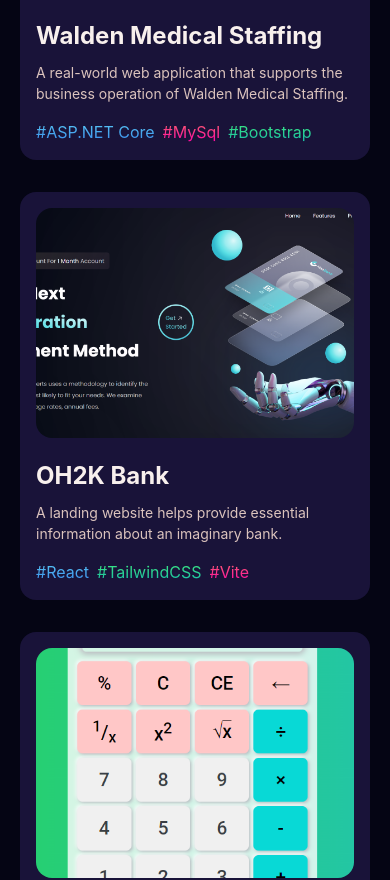
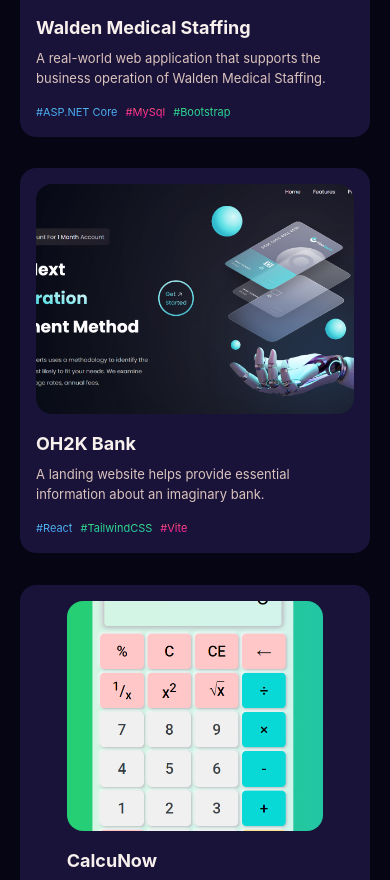
Before and after one commit to dtran813/portfolio, a React (Vite) app: page / in a window 390 px wide. Shown: the part 3813-4693 px from the top of the page. Built offline with nearby package versions, Linux system fonts and the light colour scheme.

Commit message:
Add responsive for Project card

```diff
--- a/src/components/Project/Project.module.css
+++ b/src/components/Project/Project.module.css
@@ -1,6 +1,6 @@
 .tilt {
   background-color: var(--bg-secondary);
-  flex-basis: 400px;
+  width: 400px;
   padding: 1rem;
   border-radius: 1rem;
 }
@@ -41,3 +41,69 @@
   display: flex;
   gap: 0.5rem;
 }
+
+@media (max-width: 768px) {
+  .tilt {
+    width: 100%;
+  }
+
+  .wrapper {
+    grid-template-columns: repeat(2, 1fr);
+    justify-content: center;
+  }
+
+  .imgWrapper {
+    margin-bottom: 0;
+  }
+
+  .projectInfo {
+    display: flex;
+    flex-direction: column;
+    justify-content: space-between;
+    margin-left: 1.5rem;
+  }
+
+  .projectName {
+    font-size: calc(20rem / 16);
+  }
+
+  .projectDesc {
+    font-size: calc(15rem / 16);
+  }
+
+  .tagWrapper {
+    align-self: flex-start;
+    font-size: calc(12rem / 16);
+    gap: 0.5rem;
+  }
+}
+
+@media (max-width: 520px) {
+  .tilt {
+    max-width: 350px;
+  }
+
+  .wrapper {
+    grid-template-columns: none;
+  }
+
+  .imgWrapper {
+    margin-bottom: 1rem;
+  }
+
+  .projectInfo {
+    margin-left: 0;
+  }
+
+  .projectName {
+    font-size: calc(18rem / 16);
+  }
+
+  .projectDesc {
+    font-size: calc(13rem / 16);
+  }
+
+  .tagWrapper {
+    font-size: calc(11rem / 16);
+  }
+}
--- a/src/components/Project/ProjectCard.tsx
+++ b/src/components/Project/ProjectCard.tsx
@@ -41,6 +41,7 @@ export default function ProjectCard({
           <img src={image} className={styles.projectImg} />
         </a>
 
+        <div className={styles.projectInfo}>
           <h3 className={styles.projectName}>{name}</h3>
           <p className={styles.projectDesc}>{description}</p>
 
@@ -51,6 +52,7 @@ export default function ProjectCard({
               </p>
             ))}
           </div>
+        </div>
       </motion.div>
     </Tilt>
   );
```
Lines whose indentation alone changed are shown as unchanged.
